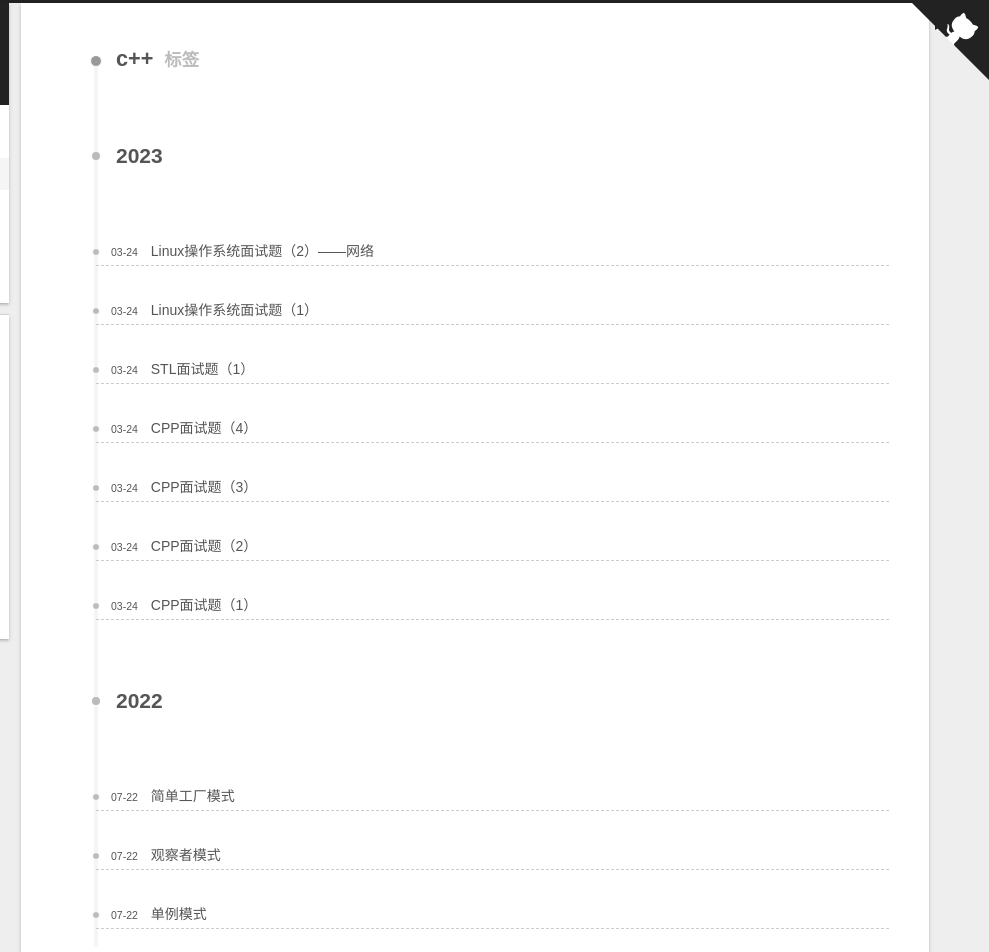
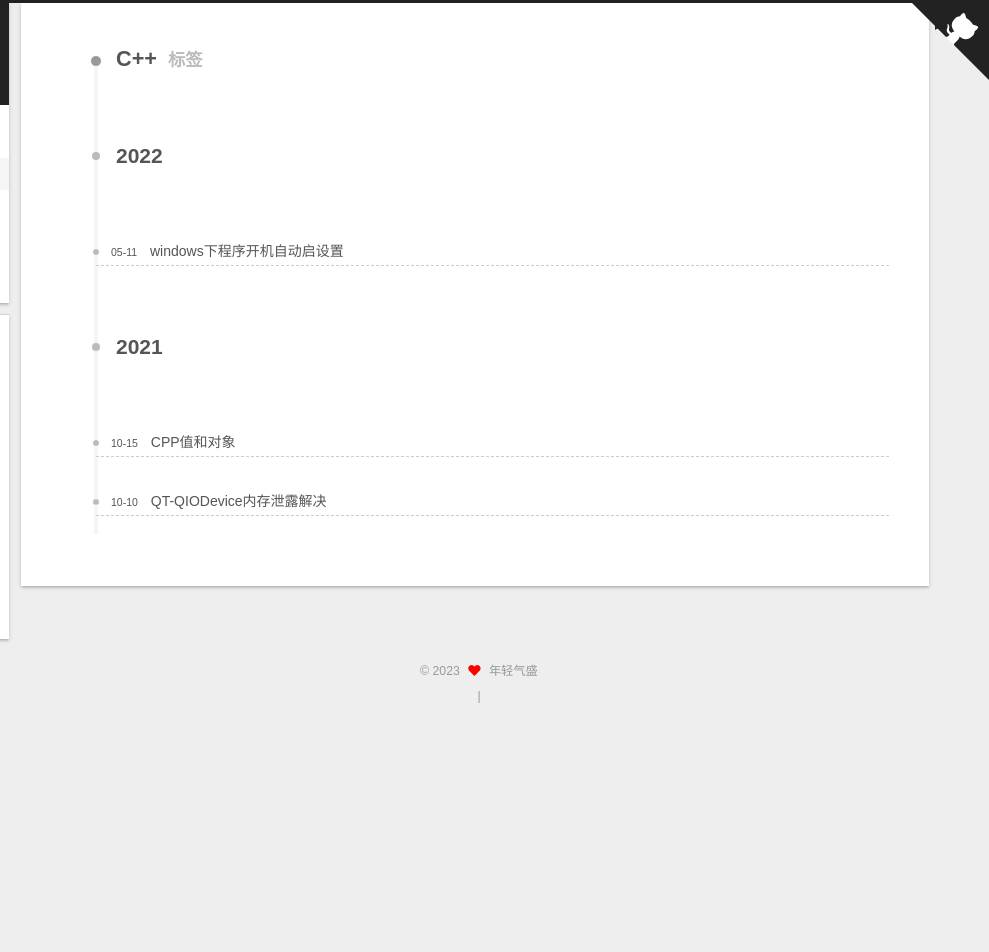
Before and after one commit to RealChuan/RealChuan.github.io, a plain HTML site: page tags/C/index.html in a window 1280 px wide. Shown: the top 952 px of the page, 291-1280 px from the left. After the commit the page ends 800 px from the top, so only its background shows below. Drawn offline with Linux system fonts and the light colour scheme; some packages are replaced by stand-ins of ours; a script that the page names is missing; a web font is replaced by a local one.

Commit message:
Site updated: 2023-05-28 19:46:17

```diff
--- a/css/main.css
+++ b/css/main.css
@@ -1268,7 +1268,7 @@ pre .javascript .function {
 }
 .links-of-author a::before,
 .links-of-author span.exturl::before {
-  background: #ff0e14;
+  background: #fff500;
   border-radius: 50%;
   content: ' ';
   display: inline-block;
--- a/tags/C/index.html
+++ b/tags/C/index.html
@@ -23,7 +23,7 @@
   <meta name="description" content="世界上只有一种真正的英雄主义，就是认清了生活的真相后还依然热爱它。">
 <meta property="og:type" content="website">
 <meta property="og:title" content="自由意志">
-<meta property="og:url" content="https://github.com/RealChuan/RealChuan.github.io/tags/c/index.html">
+<meta property="og:url" content="https://github.com/RealChuan/RealChuan.github.io/tags/C/index.html">
 <meta property="og:site_name" content="自由意志">
 <meta property="og:description" content="世界上只有一种真正的英雄主义，就是认清了生活的真相后还依然热爱它。">
 <meta property="og:locale" content="zh_CN">
@@ -31,7 +31,7 @@
 <meta property="article:tag" content="C++,QT">
 <meta name="twitter:card" content="summary">
 
-<link rel="canonical" href="https://github.com/RealChuan/RealChuan.github.io/tags/c/">
+<link rel="canonical" href="https://github.com/RealChuan/RealChuan.github.io/tags/C/">
 
 
 <script id="page-configurations">
@@ -44,7 +44,7 @@
   };
 </script>
 
-  <title>标签: c++ | 自由意志</title>
+  <title>标签: C++ | 自由意志</title>
 
 
 
@@ -190,14 +190,14 @@
   <div class="post-block">
     <div class="posts-collapse">
       <div class="collection-title">
-        <h2 class="collection-header">c++
+        <h2 class="collection-header">C++
           <small>标签</small>
         </h2>
       </div>
 
 
     <div class="collection-year">
-      <span class="collection-header">2023</span>
+      <span class="collection-header">2022</span>
     </div>
 
   <article itemscope itemtype="http://schema.org/Article">
@@ -205,15 +205,38 @@
 
       <div class="post-meta">
         <time itemprop="dateCreated"
-              datetime="2023-03-24T18:48:17Z"
-              content="2023-03-24">
-          03-24
+              datetime="2022-05-11T19:05:22Z"
+              content="2022-05-11">
+          05-11
         </time>
       </div>
 
       <div class="post-title">
-          <a class="post-title-link" href="/2023/03/25/Linux%E6%93%8D%E4%BD%9C%E7%B3%BB%E7%BB%9F%E9%9D%A2%E8%AF%95%E9%A2%98%EF%BC%882%EF%BC%89%E2%80%94%E2%80%94%E7%BD%91%E7%BB%9C/" itemprop="url">
-            <span itemprop="name">Linux操作系统面试题（2）——网络</span>
+          <a class="post-title-link" href="/2022/05/12/windows%E4%B8%8B%E7%A8%8B%E5%BA%8F%E5%BC%80%E6%9C%BA%E8%87%AA%E5%8A%A8%E5%90%AF%E8%AE%BE%E7%BD%AE/" itemprop="url">
+            <span itemprop="name">windows下程序开机自动启设置</span>
+          </a>
+      </div>
+
+    </header>
+  </article>
+    <div class="collection-year">
+      <span class="collection-header">2021</span>
+    </div>
+
+  <article itemscope itemtype="http://schema.org/Article">
+    <header class="post-header">
+
+      <div class="post-meta">
+        <time itemprop="dateCreated"
+              datetime="2021-10-15T20:04:26Z"
+              content="2021-10-15">
+          10-15
+        </time>
+      </div>
+
+      <div class="post-title">
+          <a class="post-title-link" href="/2021/10/16/CPP%E5%80%BC%E5%92%8C%E5%AF%B9%E8%B1%A1/" itemprop="url">
+            <span itemprop="name">CPP值和对象</span>
           </a>
       </div>
 
@@ -225,178 +248,15 @@
 
       <div class="post-meta">
         <time itemprop="dateCreated"
-              datetime="2023-03-24T18:46:58Z"
-              content="2023-03-24">
-          03-24
+              datetime="2021-10-10T13:40:28Z"
+              content="2021-10-10">
+          10-10
         </time>
       </div>
 
       <div class="post-title">
-          <a class="post-title-link" href="/2023/03/25/Linux%E6%93%8D%E4%BD%9C%E7%B3%BB%E7%BB%9F%E9%9D%A2%E8%AF%95%E9%A2%98%EF%BC%881%EF%BC%89/" itemprop="url">
-            <span itemprop="name">Linux操作系统面试题（1）</span>
-          </a>
-      </div>
-
-    </header>
-  </article>
-
-  <article itemscope itemtype="http://schema.org/Article">
-    <header class="post-header">
-
-      <div class="post-meta">
-        <time itemprop="dateCreated"
-              datetime="2023-03-24T18:45:55Z"
-              content="2023-03-24">
-          03-24
-        </time>
-      </div>
-
-      <div class="post-title">
-          <a class="post-title-link" href="/2023/03/25/STL%E9%9D%A2%E8%AF%95%E9%A2%98%EF%BC%881%EF%BC%89/" itemprop="url">
-            <span itemprop="name">STL面试题（1）</span>
-          </a>
-      </div>
-
-    </header>
-  </article>
-
-  <article itemscope itemtype="http://schema.org/Article">
-    <header class="post-header">
-
-      <div class="post-meta">
-        <time itemprop="dateCreated"
-              datetime="2023-03-24T18:44:39Z"
-              content="2023-03-24">
-          03-24
-        </time>
-      </div>
-
-      <div class="post-title">
-          <a class="post-title-link" href="/2023/03/25/CPP%E9%9D%A2%E8%AF%95%E9%A2%98%EF%BC%884%EF%BC%89/" itemprop="url">
-            <span itemprop="name">CPP面试题（4）</span>
-          </a>
-      </div>
-
-    </header>
-  </article>
-
-  <article itemscope itemtype="http://schema.org/Article">
-    <header class="post-header">
-
-      <div class="post-meta">
-        <time itemprop="dateCreated"
-              datetime="2023-03-24T18:43:53Z"
-              content="2023-03-24">
-          03-24
-        </time>
-      </div>
-
-      <div class="post-title">
-          <a class="post-title-link" href="/2023/03/25/CPP%E9%9D%A2%E8%AF%95%E9%A2%98%EF%BC%883%EF%BC%89/" itemprop="url">
-            <span itemprop="name">CPP面试题（3）</span>
-          </a>
-      </div>
-
-    </header>
-  </article>
-
-  <article itemscope itemtype="http://schema.org/Article">
-    <header class="post-header">
-
-      <div class="post-meta">
-        <time itemprop="dateCreated"
-              datetime="2023-03-24T18:42:27Z"
-              content="2023-03-24">
-          03-24
-        </time>
-      </div>
-
-      <div class="post-title">
-          <a class="post-title-link" href="/2023/03/25/CPP%E9%9D%A2%E8%AF%95%E9%A2%98%EF%BC%882%EF%BC%89/" itemprop="url">
-            <span itemprop="name">CPP面试题（2）</span>
-          </a>
-      </div>
-
-    </header>
-  </article>
-
-  <article itemscope itemtype="http://schema.org/Article">
-    <header class="post-header">
-
-      <div class="post-meta">
-        <time itemprop="dateCreated"
-              datetime="2023-03-24T18:40:43Z"
-              content="2023-03-24">
-          03-24
-        </time>
-      </div>
-
-      <div class="post-title">
-          <a class="post-title-link" href="/2023/03/25/CPP%E9%9D%A2%E8%AF%95%E9%A2%98%EF%BC%881%EF%BC%89/" itemprop="url">
-            <span itemprop="name">CPP面试题（1）</span>
-          </a>
-      </div>
-
-    </header>
-  </article>
-    <div class="collection-year">
-      <span class="collection-header">2022</span>
-    </div>
-
-  <article itemscope itemtype="http://schema.org/Article">
-    <header class="post-header">
-
-      <div class="post-meta">
-        <time itemprop="dateCreated"
-              datetime="2022-07-22T20:15:48Z"
-              content="2022-07-22">
-          07-22
-        </time>
-      </div>
-
-      <div class="post-title">
-          <a class="post-title-link" href="/2022/07/23/%E7%AE%80%E5%8D%95%E5%B7%A5%E5%8E%82%E6%A8%A1%E5%BC%8F/" itemprop="url">
-            <span itemprop="name">简单工厂模式</span>
-          </a>
-      </div>
-
-    </header>
-  </article>
-
-  <article itemscope itemtype="http://schema.org/Article">
-    <header class="post-header">
-
-      <div class="post-meta">
-        <time itemprop="dateCreated"
-              datetime="2022-07-22T20:13:58Z"
-              content="2022-07-22">
-          07-22
-        </time>
-      </div>
-
-      <div class="post-title">
-          <a class="post-title-link" href="/2022/07/23/%E8%A7%82%E5%AF%9F%E8%80%85%E6%A8%A1%E5%BC%8F/" itemprop="url">
-            <span itemprop="name">观察者模式</span>
-          </a>
-      </div>
-
-    </header>
-  </article>
-
-  <article itemscope itemtype="http://schema.org/Article">
-    <header class="post-header">
-
-      <div class="post-meta">
-        <time itemprop="dateCreated"
-              datetime="2022-07-22T20:10:57Z"
-              content="2022-07-22">
-          07-22
-        </time>
-      </div>
-
-      <div class="post-title">
-          <a class="post-title-link" href="/2022/07/23/%E5%8D%95%E4%BE%8B%E6%A8%A1%E5%BC%8F/" itemprop="url">
-            <span itemprop="name">单例模式</span>
+          <a class="post-title-link" href="/2021/10/10/QT-QIODevice%E5%86%85%E5%AD%98%E6%B3%84%E9%9C%B2%E8%A7%A3%E5%86%B3/" itemprop="url">
+            <span itemprop="name">QT-QIODevice内存泄露解决</span>
           </a>
       </div>
 
@@ -410,9 +270,6 @@
 
 
 
-  <nav class="pagination">
-    <span class="page-number current">1</span><a class="page-number" href="/tags/c/page/2/">2</a><a class="extend next" rel="next" href="/tags/c/page/2/"><i class="fa fa-angle-right" aria-label="下一页"></i></a>
-  </nav>
 
 
 
```
Also changed, not shown: 2019/10/20/Linux下IO多路复用（一）/index.html (+3 -3 lines), 2019/10/20/Linux下IO多路复用（三）/index.html (+3 -3 lines), 2019/10/20/Linux下IO多路复用（二）/index.html (+3 -3 lines), page/3/index.html (+1 -1 lines), page/4/index.html (+2 -2 lines).
